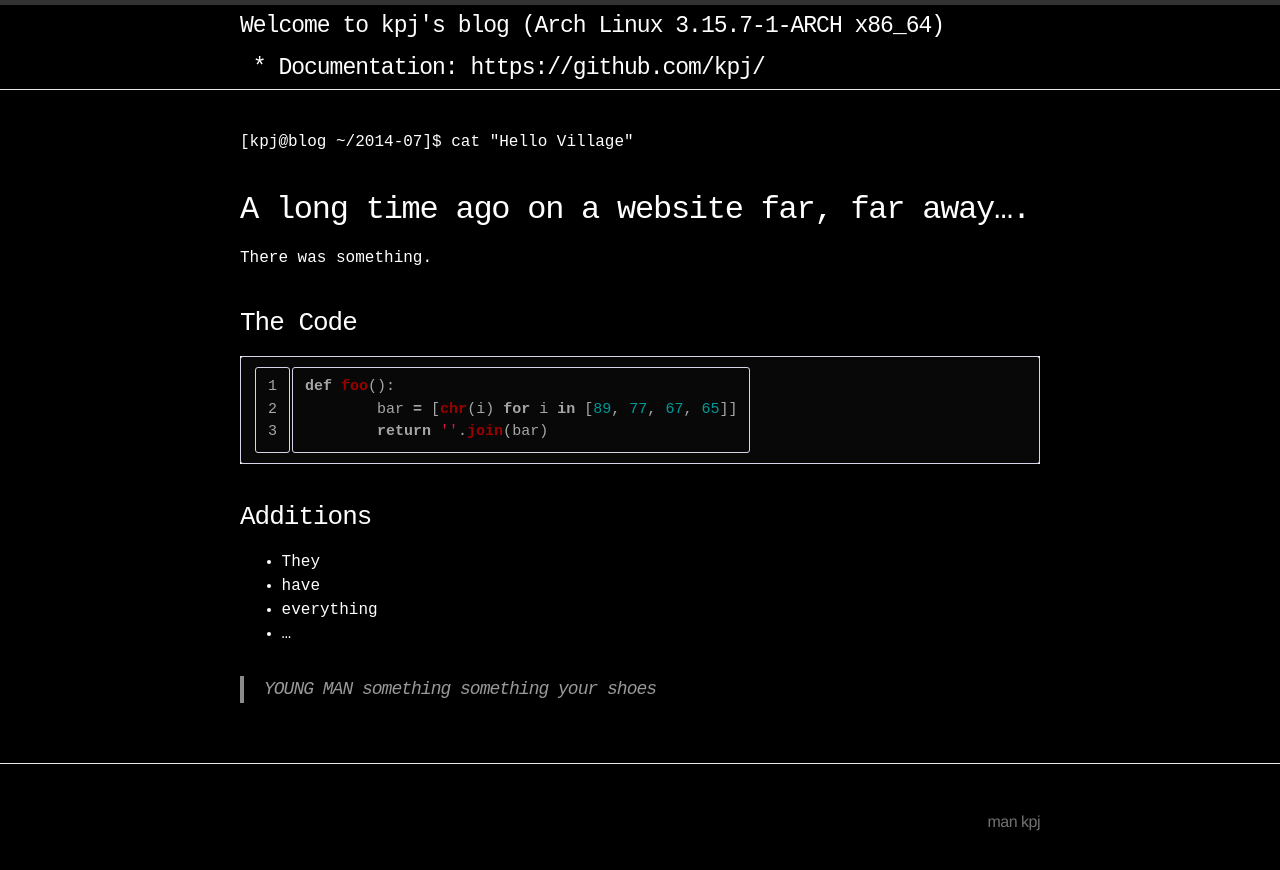
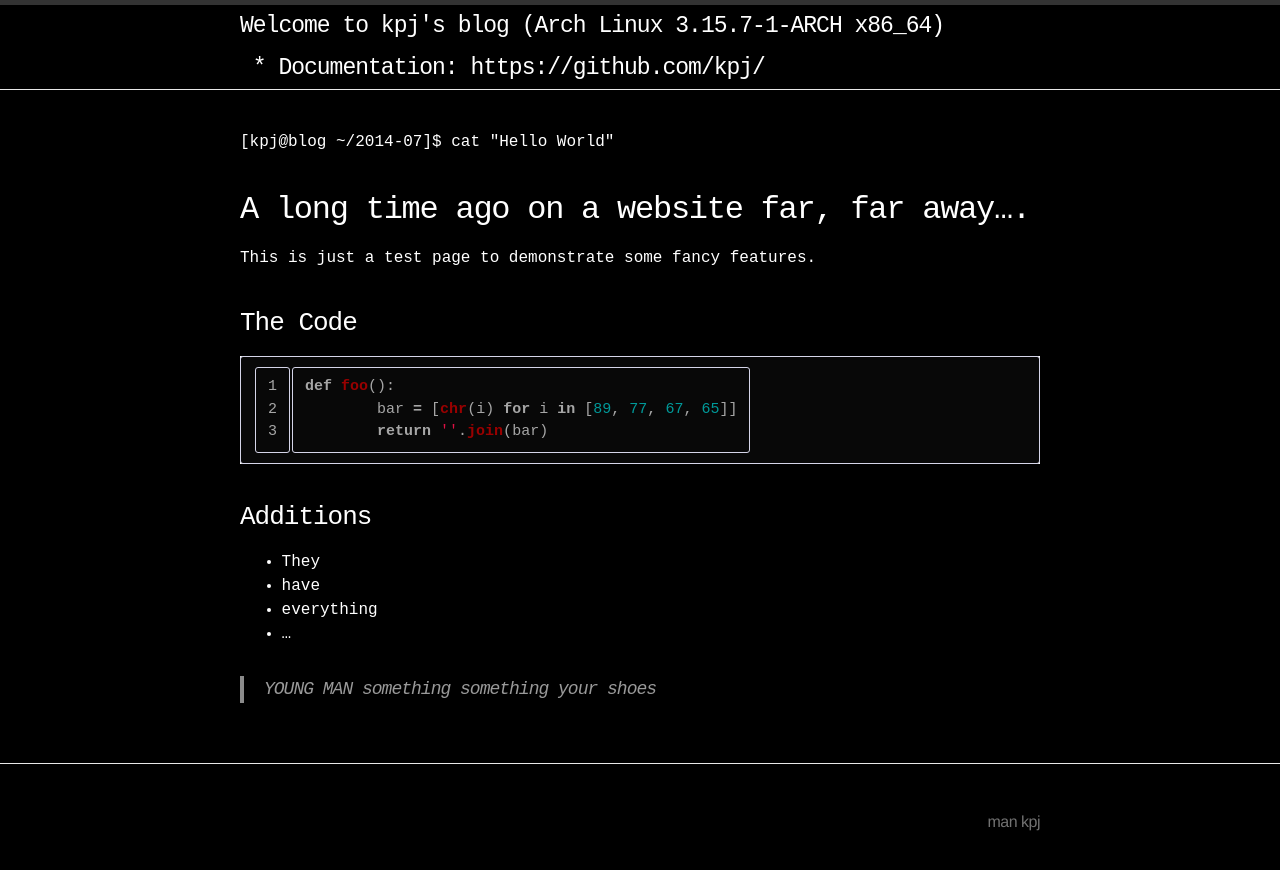
Before and after one commit to kpj/kpj.github.io--old, a Jekyll site: the page built from _posts/2014-07-31-hello-world.md, in a window 1280 px wide. Shown: the top 870 px of the page. Built offline with Jekyll 4.4.1, drawn with Linux system fonts in a browser that asks for light colours.

Commit message:
Cleaned _post section

```diff
--- a/_posts/2014-07-31-Hello-Village.md
+++ b/_posts/2014-07-31-hello-world.md
@@ -1,11 +1,11 @@
 ---
 layout: post
-title:  "Hello Village"
+title:  "Hello World"
 ---
 
 A long time ago on a website far, far away....
 ----------------------------------------------
-There was something.
+This is just a test page to demonstrate some fancy features.
 
 ### The Code
 
```
Also changed, not shown: _posts/2014-02-23-Hello-God.md (deleted, +0 -6 lines), _posts/2014-06-23-Hello-Universe.md (deleted, +0 -6 lines), _posts/2014-07-12-Hello-World.md (deleted, +0 -14 lines).
